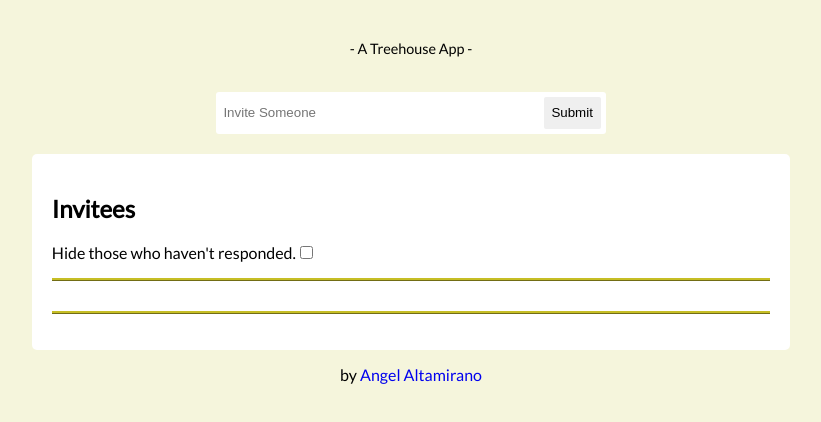
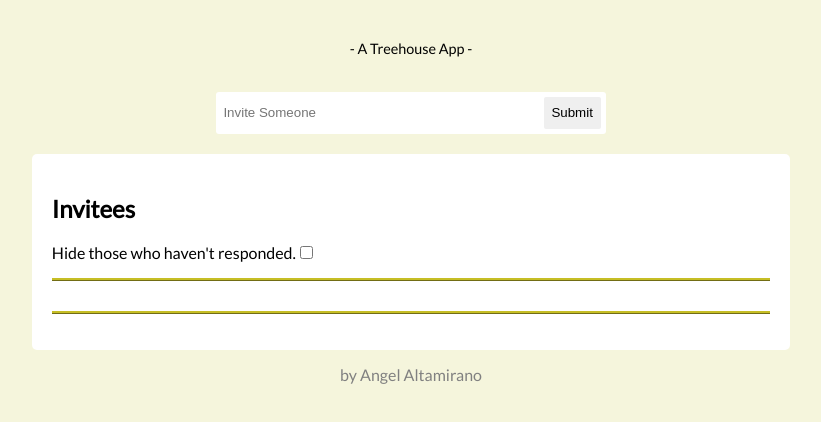
Before and after one commit to aaltamirano1/Guest-List, a plain HTML site: page index.html in a window 1280 px wide. Shown: the part 120-542 px from the top of the page, without its empty margins (229-1050 px from the left). Drawn offline with Linux system fonts and the light colour scheme.

Commit message:
fixed footer styling

```diff
--- a/main.css
+++ b/main.css
@@ -82,10 +82,14 @@ li button{
   border:1px solid lightgrey;
   box-shadow: 4px 4px 5px grey;}
 
-footer{text-align:center;
-  margin:15px;}
+footer{
+  text-align:center;
+  margin:15px;
+  color:grey;}
 
-a{text-decoration:none;}
+a {
+  text-decoration:none;
+  color:grey;}
 
 @media (max-width: 768px){
 
```
